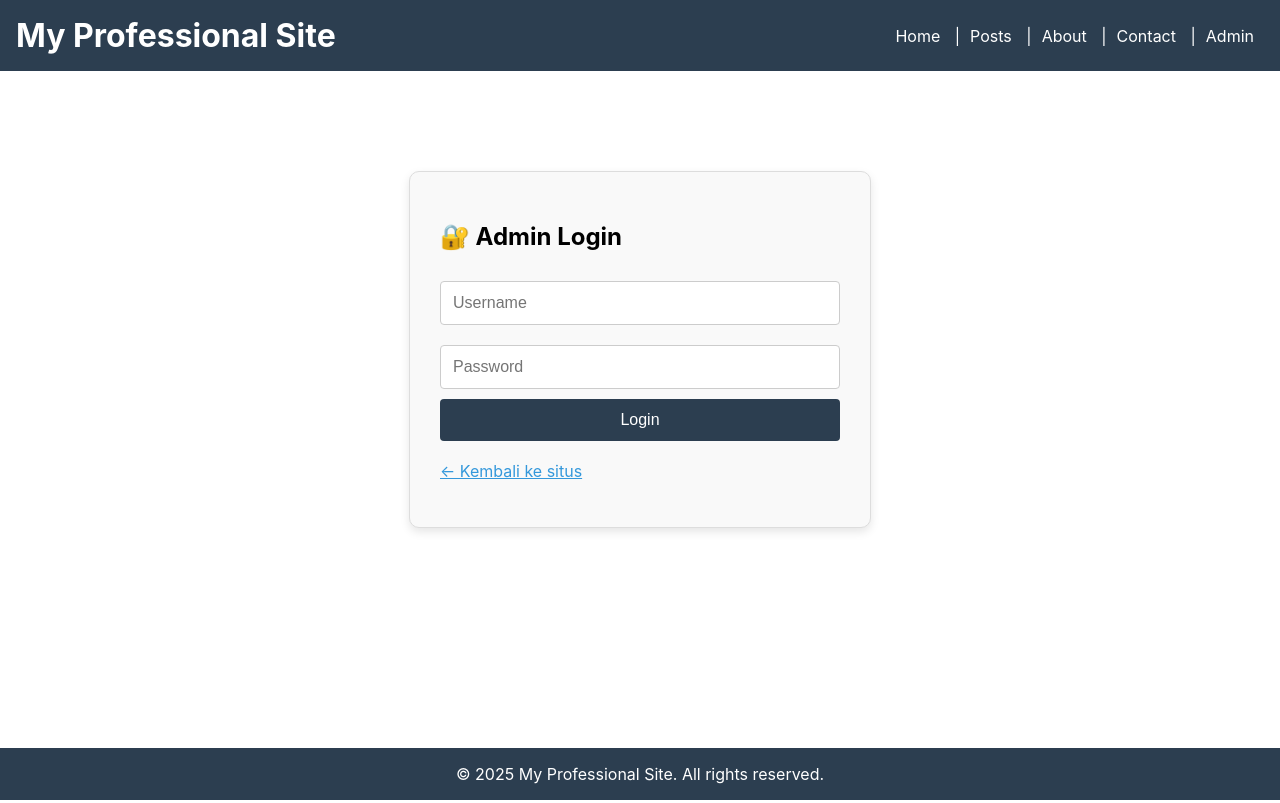
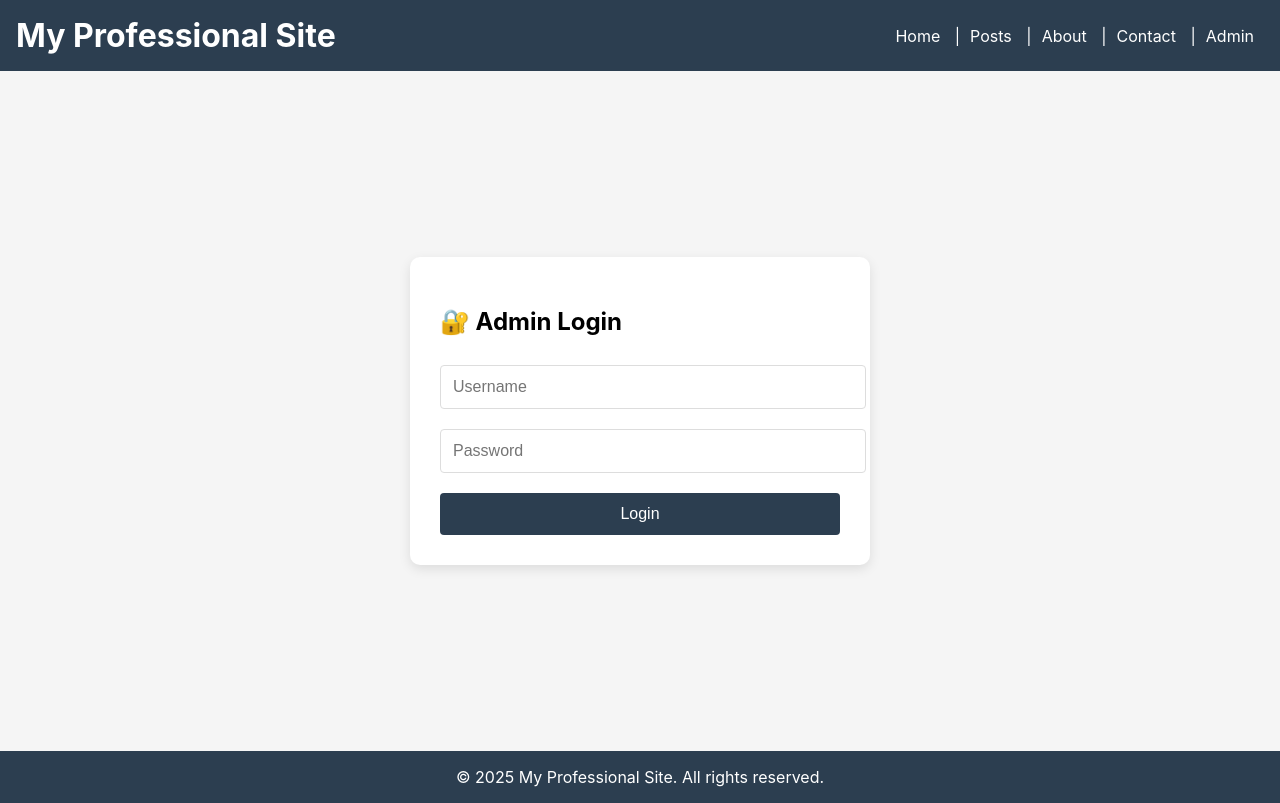
Before and after one commit to shin-meiri/main, a React (Create React App) app: page /admin in a window 1280 px wide. Built offline with nearby package versions, Linux system fonts and the light colour scheme.

Commit message:
Update Admin.jsx

```diff
--- a/src/pages/Admin.jsx
+++ b/src/pages/Admin.jsx
@@ -1,69 +1,44 @@
-import React, { useState } from 'react';
-import { Link } from 'react-router-dom';
+import React, { useState, useEffect } from 'react';
+import AdminLogin from './Admin/AdminLogin';
+import Dashboard from './Admin/Dashboard';
+import SettingsForm from './Admin/SettingsForm'; // Akan kita buat di bawah
 
 const Admin = () => {
-  const [username, setUsername] = useState('');
-  const [password, setPassword] = useState('');
-  const [error, setError] = useState('');
+  const [isLoggedIn, setIsLoggedIn] = useState(false);
+  const [activePage, setActivePage] = useState('dashboard');
 
-  const handleLogin = (e) => {
-    e.preventDefault();
-    fetch('/users.json')
-      .then(res => res.json())
-      .then(data => {
-        if (username === data.username && password === data.password) {
-          localStorage.setItem('adminLoggedIn', 'true');
-          window.location.href = '/admin/dashboard'; // Redirect ke dashboard
-        } else {
-          setError('Username atau password salah!');
-        }
-      })
-      .catch(() => setError('Gagal memuat data pengguna.'));
+  useEffect(() => {
+    const loggedIn = localStorage.getItem('adminLoggedIn');
+    if (loggedIn === 'true') {
+      setIsLoggedIn(true);
+    }
+  }, []);
+
+  const handleLogin = () => {
+    setIsLoggedIn(true);
   };
 
+  const handleLogout = () => {
+    localStorage.removeItem('adminLoggedIn');
+    setIsLoggedIn(false);
+    setActivePage('dashboard');
+  };
+
+  if (!isLoggedIn) {
+    return <AdminLogin onLogin={handleLogin} />;
+  }
+
   return (
-    <div style={loginContainer}>
-      <h2>🔐 Admin Login</h2>
-      {error && <p style={{ color: 'red' }}>{error}</p>}
-      <form onSubmit={handleLogin} style={formStyle}>
-        <input
-          type="text"
-          placeholder="Username"
-          value={username}
-          onChange={(e) => setUsername(e.target.value)}
-          required
-          style={inputStyle}
-        />
-        <input
-          type="password"
-          placeholder="Password"
-          value={password}
-          onChange={(e) => setPassword(e.target.value)}
-          required
-          style={inputStyle}
-        />
-        <button type="submit" style={btnStyle}>Login</button>
-      </form>
-      <p style={{ marginTop: '20px' }}>
-        <Link to="/" style={{ color: '#3498db' }}>← Kembali ke situs</Link>
-      </p>
-    </div>
+    <Dashboard onLogout={handleLogout}>
+      {activePage === 'dashboard' && (
+        <div>
+          <h1>Dashboard</h1>
+          <p>Selamat datang di panel admin. Pilih menu untuk mengatur situs.</p>
+        </div>
+      )}
+      {activePage === 'settings' && <SettingsForm />}
+    </Dashboard>
   );
 };
 
-// Styling
-const loginContainer = {
-  maxWidth: '400px',
-  margin: '100px auto',
-  padding: '30px',
-  border: '1px solid #ddd',
-  borderRadius: '10px',
-  backgroundColor: '#f9f9f9',
-  boxShadow: '0 4px 10px rgba(0,0,0,0.1)'
-};
-
-const formStyle = { display: 'flex', flexDirection: 'column' };
-const inputStyle = { padding: '12px', margin: '10px 0', fontSize: '16px', border: '1px solid #ccc', borderRadius: '4px' };
-const btnStyle = { backgroundColor: '#2c3e50', color: 'white', padding: '12px', border: 'none', borderRadius: '4px', cursor: 'pointer', fontSize: '16px' };
-
 export default Admin;
```
